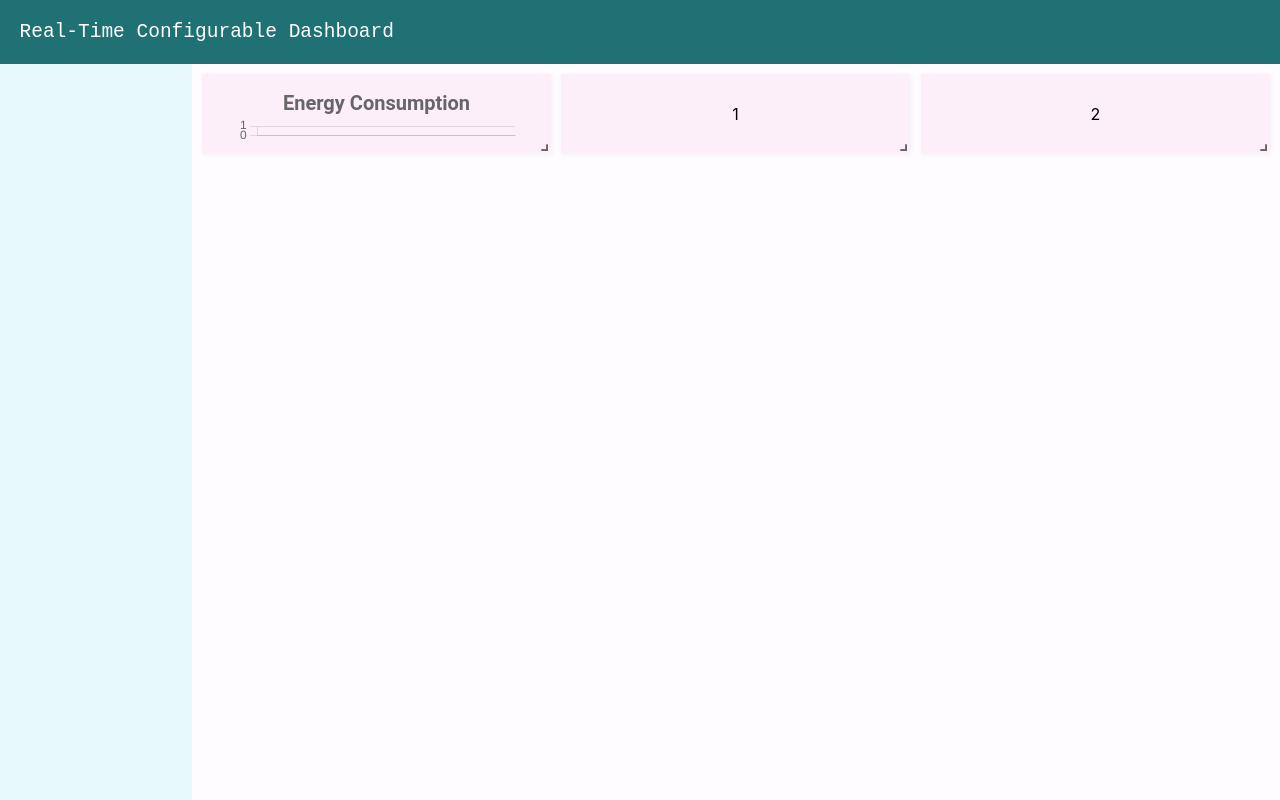
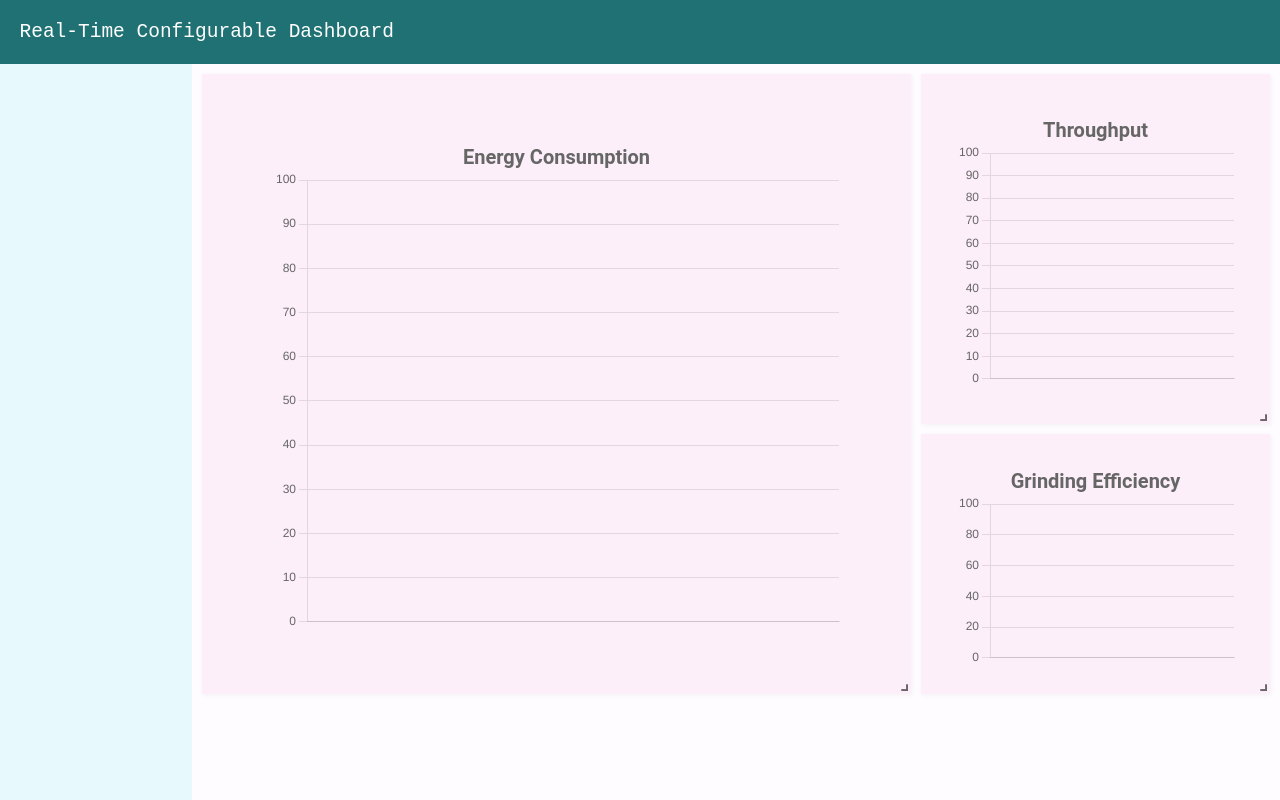
Before and after one commit to fozodavid/react-configurable-layout, a React (Create React App) app in the folder client/: page / in a window 1280 px wide. Built offline with nearby package versions, Linux system fonts and the light colour scheme; no server answers.

Commit message:
Multi data-stream feature implemented

```diff
--- a/client/package.json
+++ b/client/package.json
@@ -11,7 +11,6 @@
     "@types/react": "^18.2.37",
     "@types/react-dom": "^18.2.15",
     "chart.js": "^4.4.0",
-    "lodash": "^4.17.21",
     "react": "^18.2.0",
     "react-chartjs-2": "^5.2.0",
     "react-dom": "^18.2.0",
--- a/client/src/App.tsx
+++ b/client/src/App.tsx
@@ -4,7 +4,6 @@ import { useSocket } from 'socket';
 import './App.css';
 
 const defaultProps = {
-  className: "layout",
   items: 3,
   rowHeight: 20,
   onLayoutChange: function () { },
--- a/client/src/consts.ts
+++ b/client/src/consts.ts
@@ -1,23 +1,31 @@
 import type { Layout } from 'react-grid-layout'
+
+export const DEFAULT_GRID_LAYOUT = {
+  className: "layout",
+  items: 3,
+  rowHeight: 20,
+  onLayoutChange: function () { },
+  cols: 12,
+}
 
 export const BASIC_LAYOUT: Layout[] = [{
     x: 0,
     y: 0,
-    w: 4,
-    h: 3,
+    w: 8,
+    h: 21,
     i: "0",
-},
-{
-    x: 4,
-    y: 0,
-    w: 4,
-    h: 3,
-    i: "1",
 },
 {
     x: 8,
     y: 0,
     w: 4,
-    h: 3,
+    h: 12,
+    i: "1",
+},
+{
+    x: 8,
+    y: 12,
+    w: 4,
+    h: 9,
     i: "2",
 }]
--- a/client/src/pages/EnergyConsumption.tsx
+++ b/client/src/pages/Chart.tsx
@@ -1,7 +1,7 @@
 import React from 'react'
 import { Line } from "react-chartjs-2";
 import { useSocket } from 'socket'
-import './EnergyConsumption.css'
+import './Chart.css'
 import {
   Chart as ChartJS,
   Title,
@@ -21,7 +21,12 @@ ChartJS.register(
   Tooltip
 );
 
-export const EnergyConsumption = () => {
+interface IChart {
+  title: string;
+  eventName: string;
+  color?: string;
+}
+export const Chart: React.FC<IChart> = ({ title, eventName, color }) => {
   const socket = useSocket();
 
   const [data, setData] = React.useState<number[]>([]);
@@ -29,7 +34,7 @@ export const EnergyConsumption = () => {
 
   React.useEffect(() => {
     if (socket) {
-      socket.on('energyConsumption', (consumption: number) => {
+      socket.on(eventName, (consumption: number) => {
         setLabels(prev => {
           const newLabels = [...prev]
           if (newLabels.length >= 30) {
@@ -52,32 +57,39 @@ export const EnergyConsumption = () => {
     }
   }, [socket])
 
-  const key=labels.join('')
+  const memoizedColor = React.useMemo(() => {
+    return color || "#f71734"
+  }, [color])
 
   return (
     <div className="chart-container">
       <Line
-        key={key}
         data={{
           labels,
           datasets: [
             {
-              label: "Energy Consumption",
+              label: title,
               data,
-              backgroundColor: ["#f71734"],
-              borderColor: "#f71734",
+              backgroundColor: memoizedColor,
+              borderColor: memoizedColor,
               borderWidth: 1,
             },
           ],
         }}
         options={{
+          scales: {
+            y: {
+              suggestedMin: 0,
+              suggestedMax: 100,
+            }
+          },
           maintainAspectRatio: false,
           responsive: true,
           animation: false,
           plugins: {
             title: {
               display: true,
-              text: "Energy Consumption",
+              text: title,
               font: {
                 family: "Roboto",
                 size: 20,
--- a/client/src/pages/Dashboard.tsx
+++ b/client/src/pages/Dashboard.tsx
@@ -1,12 +1,11 @@
 import React from "react";
-import _ from "lodash";
 import RGL, { WidthProvider } from "react-grid-layout";
 import type { Layout } from "react-grid-layout";
 import "react-grid-layout/css/styles.css";
 import "react-resizable/css/styles.css";
 import { BASIC_LAYOUT } from "consts";
 import "./Dashboard.css";
-import { EnergyConsumption } from "./EnergyConsumption";
+import { Chart } from "./Chart";
 
 const ReactGridLayout = WidthProvider(RGL);
 
@@ -26,11 +25,6 @@ const Dashboard: React.FC<IDashboard> = (props) => {
     setLayout(layout);
   }
 
-  const generateDOM = () => {
-    return [
-    ]
-  }
-
   return (
     <div className="main">
       <ReactGridLayout
@@ -39,13 +33,24 @@ const Dashboard: React.FC<IDashboard> = (props) => {
         {...props}
       >
         <div className="chart" key="0">
-          <EnergyConsumption />
+          <Chart
+            title="Energy Consumption"
+            eventName="energyConsumption"
+          />
         </div>
         <div className="chart" key="1">
-          <span className="text">1</span>
+          <Chart
+            title="Throughput"
+            eventName="throughput"
+            color="darkgreen"
+          />
         </div>
         <div className="chart" key="2">
-          <span className="text">2</span>
+          <Chart
+            title="Grinding Efficiency"
+            eventName="grindingEfficiency"
+            color="black"
+          />
         </div>
       </ReactGridLayout>
     </div>
```
Also changed, not shown: client/src/pages/Chart.css (renamed from client/src/pages/EnergyConsumption.css), 2 other files (tests, documents, lock files or other folders).
